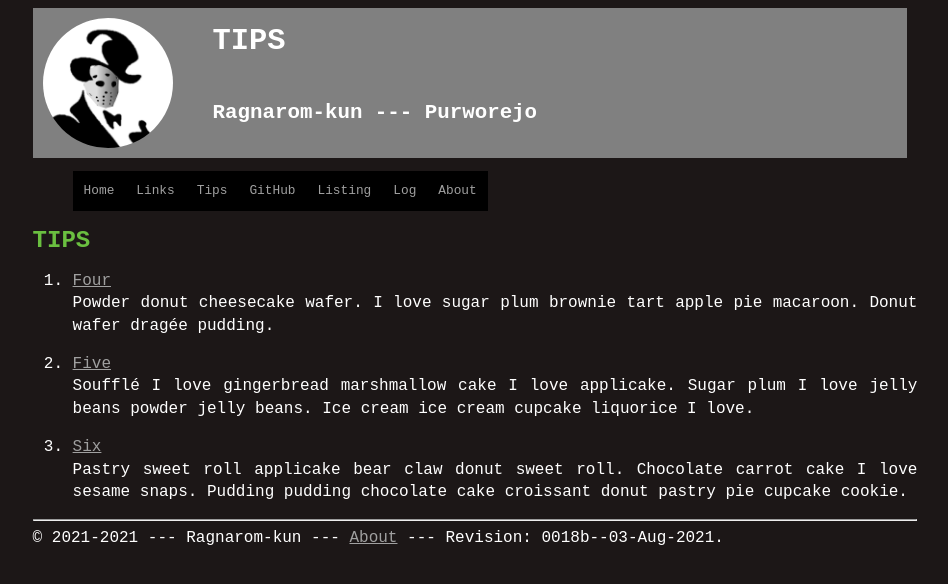
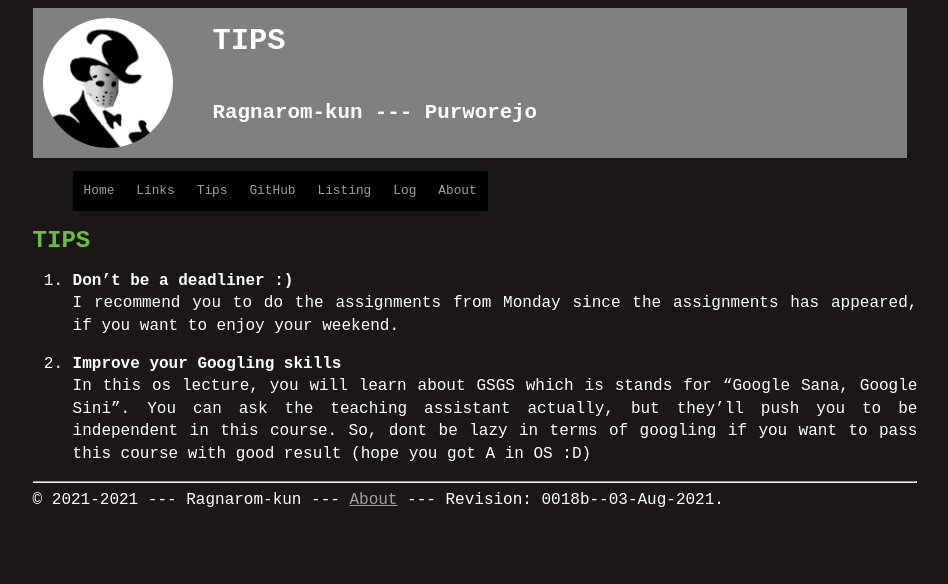
Before and after one commit to Ragnarom-kun/os212, a Jekyll site: the page built from tips.md, in a window 1280 px wide. Shown: the top 584 px of the page, without its empty margins (165-1113 px from the left). Built offline with Jekyll 4.4.1, drawn with Linux system fonts in a browser that asks for light colours; our own code applies the rules of GitHub Pages for plain Markdown files.

Commit message:
OS212 Ragnarom-kun TXT

```diff
--- a/TXT/myrank.txt
+++ b/TXT/myrank.txt
@@ -9,3 +9,6 @@ ZCZC W03 ridjkytgr
 ZCZC W04 ryan-sujana
 ZCZC W04 sabynn
 ZCZC W04 robert-adit-sukoco
+ZCZC W05 stndaru
+ZCZC W05 tanpeep
+ZCZC W05 stevennovaryo
--- a/tips.md
+++ b/tips.md
@@ -4,17 +4,8 @@ permalink: /TIPS/
 
 # TIPS
 
-4. [Four](https://en.wikipedia.org/wiki/4)<br>
-Powder donut cheesecake wafer.
-I love sugar plum brownie tart apple pie macaroon.
-Donut wafer dragée pudding.
+1. **Don't be a deadliner :)**<br>
+I recommend you to do the assignments from Monday since the assignments has appeared, if you want to enjoy your weekend.
 
-5. [Five](https://en.wikipedia.org/wiki/5)<br>
-Soufflé I love gingerbread marshmallow cake I love applicake.
-Sugar plum I love jelly beans powder jelly beans.
-Ice cream ice cream cupcake liquorice I love.
-
-6. [Six](https://en.wikipedia.org/wiki/6)<br>
-Pastry sweet roll applicake bear claw donut sweet roll.
-Chocolate carrot cake I love sesame snaps.
-Pudding pudding chocolate cake croissant donut pastry pie cupcake cookie.
+2. **Improve your Googling skills**<br>
+In this os lecture, you will learn about GSGS which is stands for "Google Sana, Google Sini". You can ask the teaching assistant actually, but they'll push you to be independent in this course. So, dont be lazy in terms of googling if you want to pass this course with good result (hope you got A in OS :D)
```
Also changed, not shown: TXT/mylog.txt (+12 -0 lines), links.md (+4 -1 lines), 5 other files.
